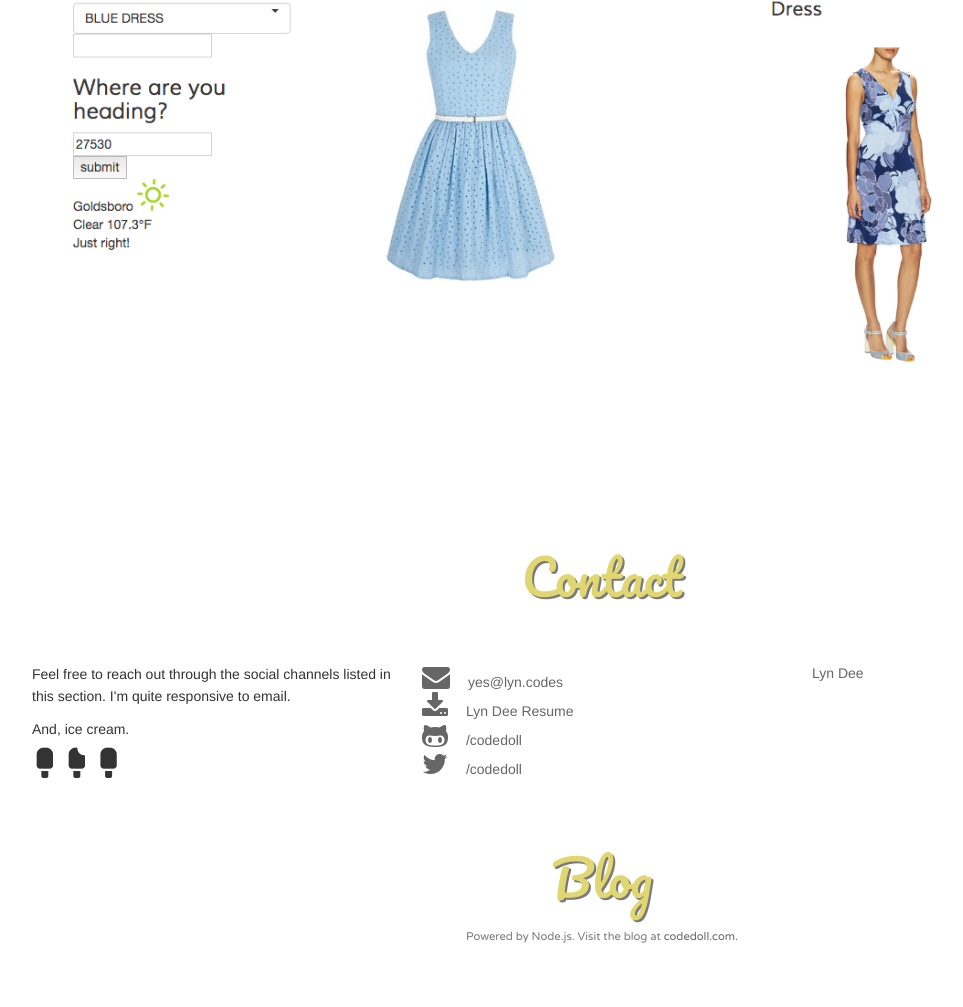
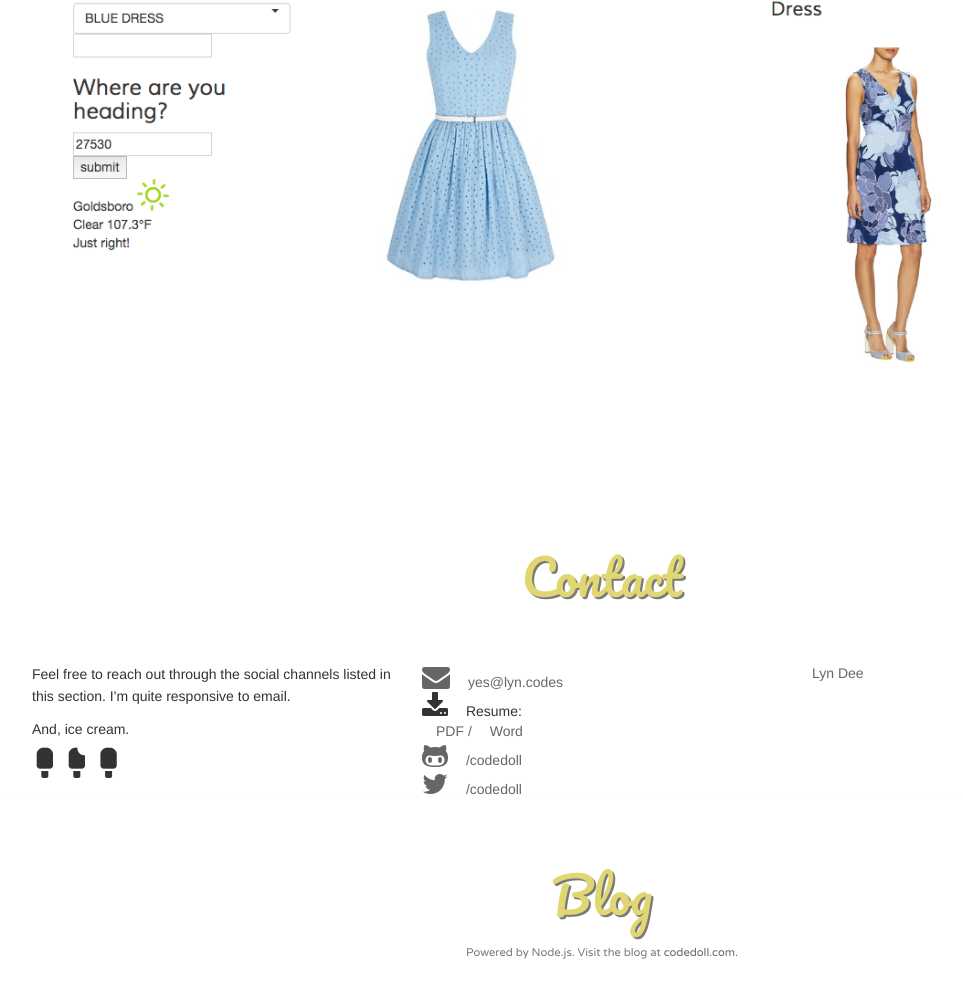
Before and after one commit to codedoll/folio, a website: page public/index.html in a window 1280 px wide. Shown: the part 2097-3104 px from the top of the page, without its empty margins (38-1001 px from the left). Drawn offline with nearby package versions, Linux system fonts and the light colour scheme; some packages are replaced by stand-ins of ours; no server answers; a script that the page names is missing; a web font is replaced by a local one.

Commit message:
added docx

```diff
--- a/public/index.html
+++ b/public/index.html
@@ -261,10 +261,11 @@
                             <span class="fa-text">yes@lyn.codes</span>
                         </a>
                         <br>
-                        <a target="_self" href="LynDee.pdf" download="LynDee.pdf">
-                            <i class="fa fa-download fa-2x" aria-hidden="true" target="_blank"></i>
-                            <span class="fa-text">Lyn Dee Resume</span>
-                        </a>
+                        <i class="fa fa-download fa-2x" aria-hidden="true" target="_blank"></i>
+                        <span class="fa-text"> Resume:</span>
+                        <br>
+                        <span class="fa-text"><a target="_self" href="LynDee.pdf" download="LynDee.pdf">PDF /</a></span>
+                        <span class="fa-text"><a target="_self" href="LynDee.docx" download="LynDee.docx">Word</a></span>
                         <br>
                         <a href="https://github.com/codedoll" target="_blank">
                             <i class="fa fa-github-alt fa-2x" aria-hidden="true"></i>
```
Also changed, not shown: 1 other file.
